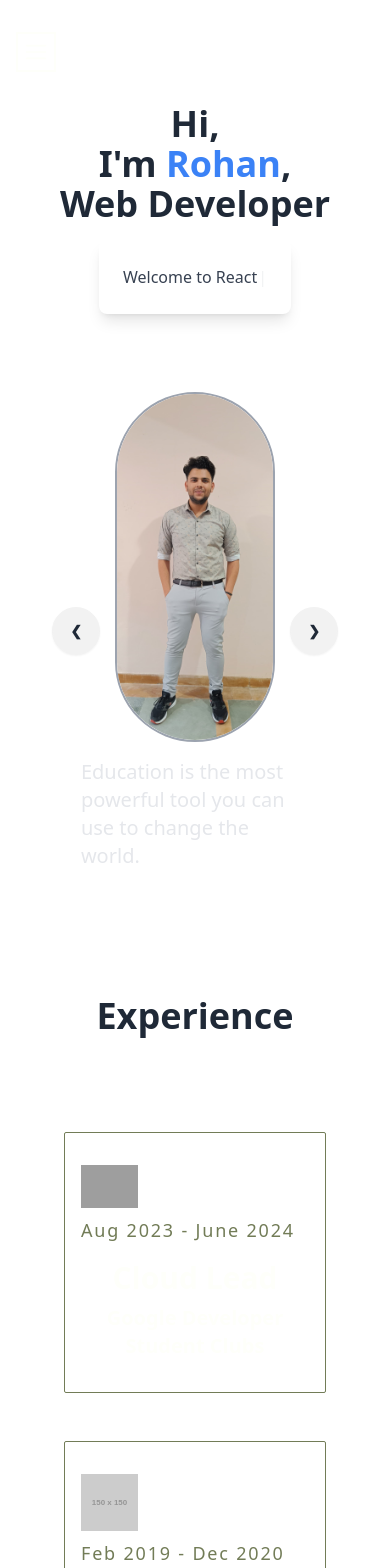
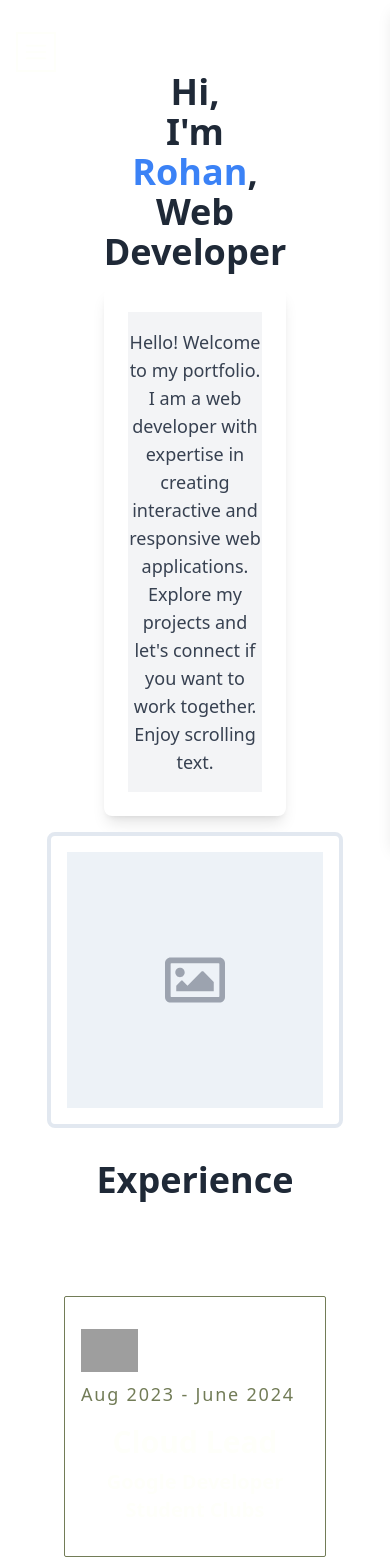
Before and after one commit to Rohansaini1512/Portfolio, a React (Vite) app: page / in a window 390 px wide. Shown: the top 1568 px of the page. Built offline with nearby package versions, Linux system fonts and the light colour scheme; grey boxes are pictures that could not be loaded.

Commit message:
improving responsive ui

```diff
--- a/package.json
+++ b/package.json
@@ -14,10 +14,12 @@
     "@fontsource/source-sans-pro": "^5.0.8",
     "@tailwindcss/line-clamp": "^0.4.4",
     "framer-motion": "^11.3.17",
+    "lodash": "^4.17.21",
     "react": "^18.3.1",
     "react-dom": "^18.3.1",
     "react-hot-toast": "^2.4.1",
     "react-icons": "^5.2.1",
+    "react-marquee-slider": "^1.1.5",
     "react-redux": "^9.1.2",
     "react-router-dom": "^6.24.1",
     "react-typewriter": "^0.4.1",
--- a/src/Pages/Home.jsx
+++ b/src/Pages/Home.jsx
@@ -1,59 +1,51 @@
 import { useState } from "react";
-import CarouselSlide from "../Components/CarouselSlide";
-import { celebrities } from "../Components/CelebrityData";
 import ExperienceSection from "../Experience/Experiences";
 import HomeLayout from "../Layout/HomeLayout";
-import Typewriter from 'typewriter-effect';
 import { FaArrowRight } from "react-icons/fa";
 import { Link } from "react-router-dom";
+import { FaRegImage } from "react-icons/fa";
 
 function Home() {
   const [toggle, setToggle] = useState(false);
 
+  const dynamicText = "Hello! Welcome to my portfolio. I am a web developer with expertise in creating interactive and responsive web applications. Explore my projects and let's connect if you want to work together. Enjoy scrolling text.";
+
   return (
     <HomeLayout toggle={toggle} setToggle={setToggle}>
-            <div className="flex flex-col md:flex-row items-center justify-center space-y-16 md:space-y-0 py-8">
-                <div className="w-full flex flex-col items-center text-center px-4 md:px-0">
+      <div className="flex flex-col md:flex-row items-center justify-center min-h-screen py-0 px-40"> {/* Adjusted padding */}
+        <div className="w-full md:w-1/2 flex flex-col items-center md:items-start text-center md:text-left mb-0"> {/* Adjusted margin-bottom */}
+          <div className="flex flex-col justify-center h-full md:h-screen md:justify-center">
             <h1 className="text-4xl md:text-5xl lg:text-6xl xl:text-8xl font-bold mb-4">
               Hi, <br />I'm <span className="text-blue-500">Rohan</span>, <br />
               Web Developer
             </h1>
-                    <div className="bg-white p-6 rounded-lg shadow-lg max-w-md md:max-w-2xl mx-4">
-                        <p className="text-base md:text-lg leading-relaxed text-gray-700">
-                            <Typewriter
-                                options={{
-                                    strings: ['Hello!', 'Welcome to React Typewriter!', 'Enjoy typing effects.'],
-                                    autoStart: true,
-                                    loop: true,
-                                }}
-                            />
-                        </p>
+            <div className="bg-white p-6 rounded-lg shadow-lg max-w-md md:max-w-2xl mb-4"> {/* Adjusted margin-bottom */}
+              <div className="w-full py-4 bg-gray-100 text-lg text-gray-700">
+                {dynamicText}
+              </div>
+            </div>
           </div>
         </div>
 
-                <div className="w-full flex flex-col items-center px-4">
-                    <div className="carousel w-full md:w-3/4 lg:w-1/2">
-                        {celebrities && celebrities.map(celebrity => (
-                            <CarouselSlide
-                                {...celebrity}
-                                key={celebrity.slideNumber}
-                                totalSlides={celebrities.length}
-                            />
-                        ))}
+        <div className="w-full md:w-1/2 flex justify-center mb-0"> {/* Adjusted margin-bottom */}
+          <div className="border-4 border-gray-300 rounded-lg p-4 max-w-md">
+            <div className="flex items-center justify-center h-64 w-64 bg-gray-200">
+              <FaRegImage className="text-gray-400 text-6xl" />
+            </div>
           </div>
         </div>
       </div>
 
       {!toggle && (
-                <div className="w-full min-h-screen overflow-auto">
+        <div className="w-full min-h-screen overflow-auto py-8">
           <div className="text-center px-4">
-                        <h1 className="text-4xl md:text-6xl lg:text-9xl font-semibold mt-20 mb-0">Experience</h1>
+            <h1 className="text-4xl md:text-6xl lg:text-9xl font-semibold mb-8">Experience</h1>
             <ExperienceSection />
           </div>
         </div>
       )}
 
-            <div className="flex flex-col items-center mt-0 mb-10 px-4">
+      <div className="flex flex-col items-center mb-10 px-4">
         <div className="text-xl md:text-2xl font-semibold text-center mb-7 tracking-widest">
           WANNA WORK TOGETHER?
         </div>
@@ -62,6 +54,17 @@ function Home() {
           <FaArrowRight />
         </Link>
       </div>
+
+      {/* Drawer Box */}
+      <div className={`fixed top-0 right-0 h-full w-80 bg-white shadow-lg transform transition-transform duration-300 ease-in-out ${toggle ? 'translate-x-0' : 'translate-x-full'} z-50`}>
+        <button onClick={() => setToggle(!toggle)} className="absolute top-4 right-4 p-2 bg-blue-500 text-white rounded-full">
+          {toggle ? 'Close' : 'Open'}
+        </button>
+        <div className="p-6 mt-12">
+          {/* Drawer content goes here */}
+          <p>Drawer content goes here. Customize as needed.</p>
+        </div>
+      </div>
     </HomeLayout>
   );
 }
--- a/src/index.css
+++ b/src/index.css
@@ -4,6 +4,7 @@
 
 html, body, #root, .App {
   height: 100%;
+  margin: 0; /* Ensure no extra margin is added */
 }
 
 :root {
@@ -25,13 +26,13 @@ html, body, #root, .App {
 }
 
 .hollow-text {
-    -webkit-text-stroke: 3px #fefffa; /* Adjust the stroke width and color as needed */
+  -webkit-text-stroke: 3px #fefffa;
   background-clip: text;
-    transition:all 2s cubic-bezier(0.165, 0.84, 0.44, 1);
+  transition: all 2s cubic-bezier(0.165, 0.84, 0.44, 1);
 }
 
 .hollow-heading {
-    transition:all 2s cubic-bezier(0.165, 0.84, 0.44, 1);
+  transition: all 2s cubic-bezier(0.165, 0.84, 0.44, 1);
 }
 
 @keyframes fadeIn {
@@ -63,7 +64,7 @@ html, body, #root, .App {
   transition: 0.25s;
   font-size: 15rem;
   z-index: -1;
-    -webkit-text-stroke: 3px #fefffa; /* Adjust the stroke width and color as needed */
+  -webkit-text-stroke: 3px #fefffa;
   background-clip: text;
   color: transparent;
 }
@@ -79,28 +80,62 @@ html, body, #root, .App {
   left: 0;
   width: 100%;
   height: 100%;
-  background-color: rgba(0, 0, 0, 0.5); /* Semi-transparent black */
-  z-index: 999; /* Ensure it's above other content */
-  display: none; /* Hidden by default */
+  background-color: rgba(0, 0, 0, 0.5);
+  z-index: 999;
+  display: none;
 }
 
 .drawer-open .drawer-overlay {
-  display: block; /* Show overlay when drawer is open */
+  display: block;
 }
 
 .drawer {
   position: fixed;
   top: 0;
   right: 0;
-  width: 300px; /* Adjust as needed */
+  width: 300px;
   height: 100%;
   background-color: white;
-  box-shadow: 0 0 10px rgba(0, 0, 0, 0.3);
-  transform: translateX(100%); /* Hide drawer by default */
+  box-shadow: -2px 0 5px rgba(0, 0, 0, 0.2);
+  transform: translateX(100%);
   transition: transform 0.3s ease;
-  z-index: 1000; /* Ensure it's above the overlay */
+  z-index: 1000;
 }
 
 .drawer-open .drawer {
-  transform: translateX(0); /* Show drawer */
+  transform: translateX(0);
 }
+
+.drawer-toggle {
+  position: absolute;
+  top: 10px;
+  left: -50px;
+  background: #007bff;
+  color: black;
+  border: none;
+  padding: 10px;
+  cursor: pointer;
+}
+
+.drawer-content {
+  padding: 20px;
+}
+
+/* Photo Boundary */
+.border-4 {
+  border-width: 4px;
+}
+
+.border-gray-300 {
+  border-color: #e2e8f0;
+}
+
+.bg-gray-200 {
+  background-color: #edf2f7;
+}
+
+/* Ensure no extra margin or padding on body */
+body {
+  margin: 0;
+  padding: 0;
+}
```
Also changed, not shown: 1 other file (tests, documents, lock files or other folders). Lines whose indentation alone changed are shown as unchanged.
